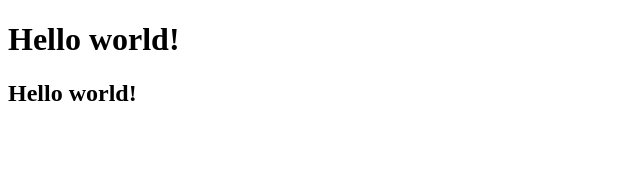
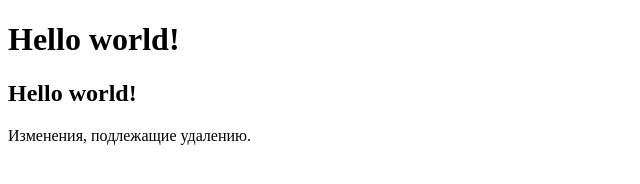
Before and after one commit to VZTestForMEO/test_repo, a plain HTML site: page index.html in a window 1280 px wide. Shown: the whole page, without its empty margins (0-640 px from the left). Drawn offline with Linux system fonts and the light colour scheme.

Commit message:
wrong changes

```diff
--- a/index.html
+++ b/index.html
@@ -9,5 +9,6 @@
     <body>
         <h1>Hello world!</h1>
         <h2>Hello world!</h2>
+        <p>Изменения, подлежащие удалению.</p>
     </body>
 </html>
```
